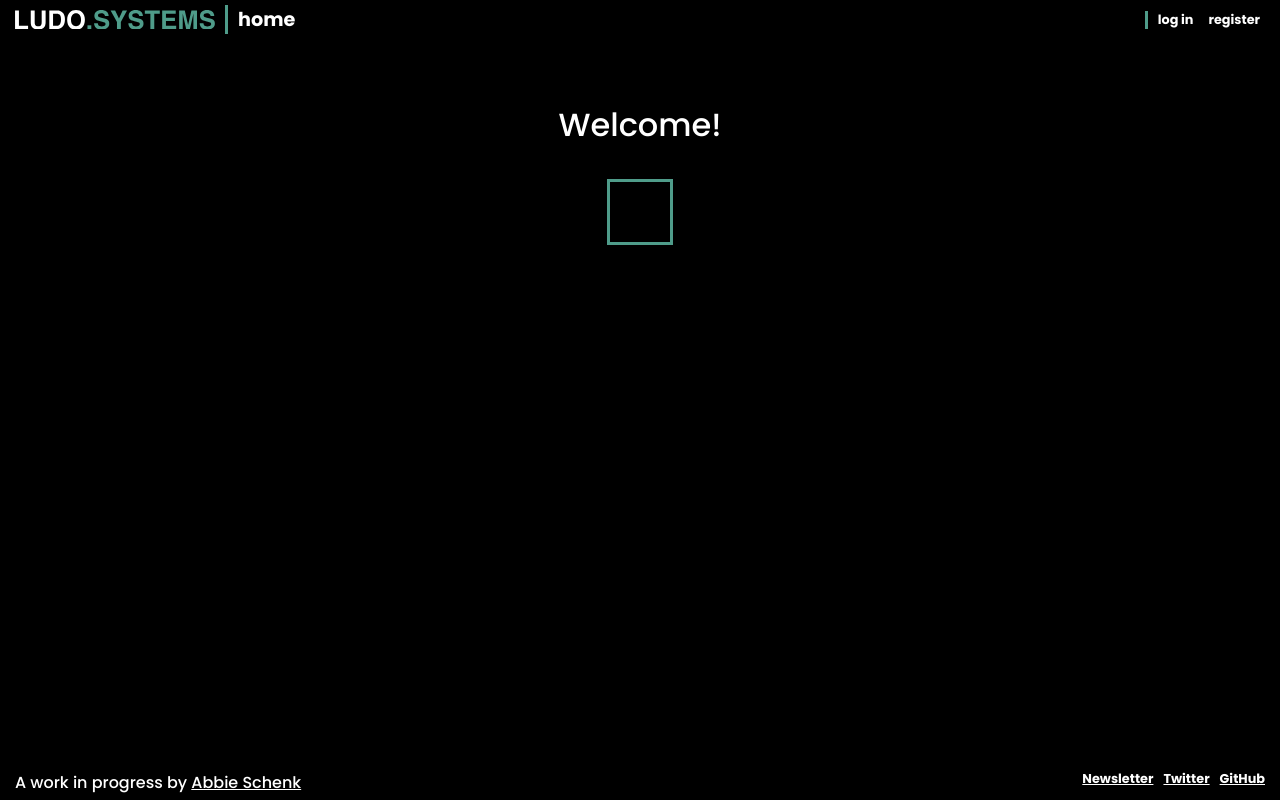
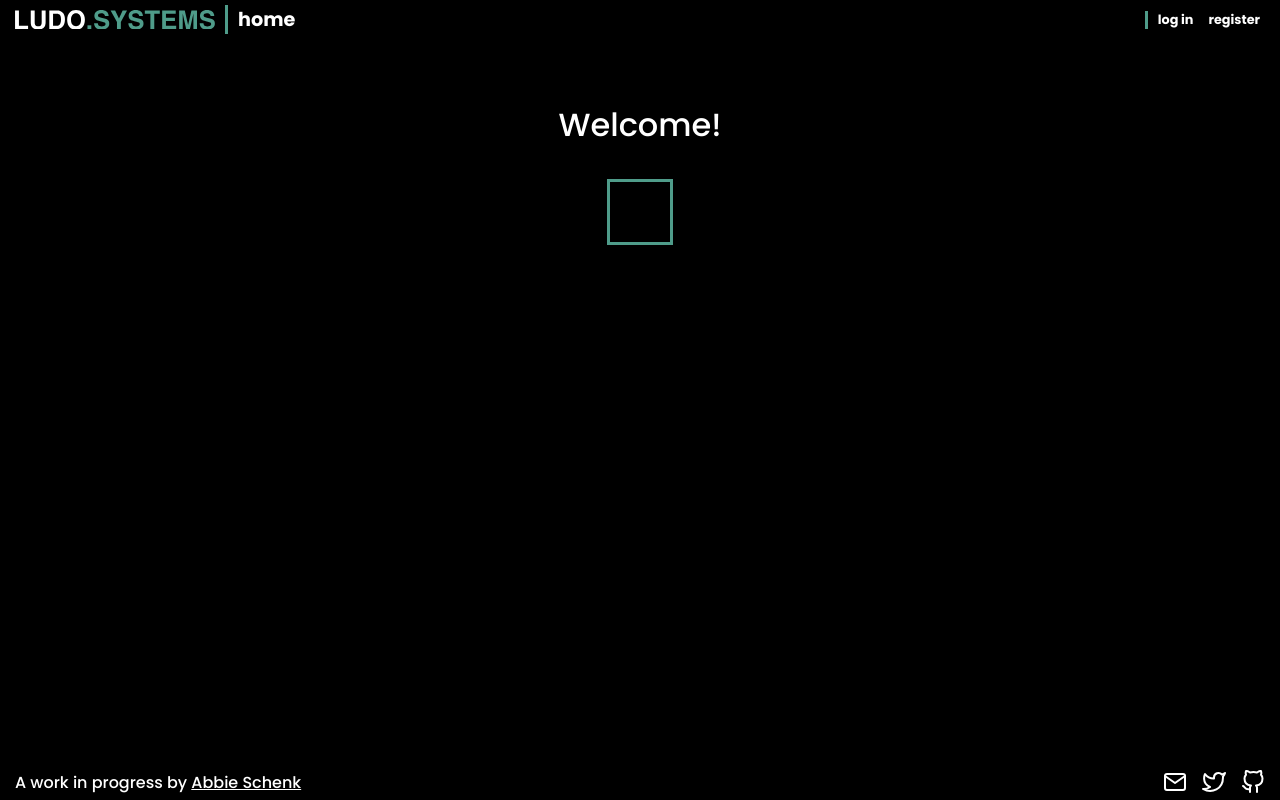
Before and after one commit to LudoSystems/ludosystems-app, a React (Create React App) app: page / in a window 1280 px wide. Built offline with nearby package versions, Linux system fonts and the light colour scheme; no server answers.

Commit message:
Added feather icons for social media icons

```diff
--- a/package.json
+++ b/package.json
@@ -11,6 +11,7 @@
     "formik": "^2.2.7",
     "react": "^17.0.2",
     "react-dom": "^17.0.2",
+    "react-feather": "^2.0.9",
     "react-flow-renderer": "^9.5.4",
     "react-router-dom": "^5.2.0",
     "react-scripts": "4.0.3",
--- a/src/App.js
+++ b/src/App.js
@@ -4,7 +4,11 @@
     Switch,
     Route
 } from "react-router-dom";
-
+import {
+    Mail,
+    GitHub,
+    Twitter,
+} from "react-feather";
 import  {
     ReactFlowProvider
 } from 'react-flow-renderer';
@@ -60,9 +64,15 @@
                         A work in progress by <a href="http://abbieschenk.com">Abbie Schenk</a>
                     </div>
                     <div id="footer-links">
-                        <a href="/">Newsletter</a>
-                        <a href="/">Twitter</a>
-                        <a href="https://github.com/Ludobaum">GitHub</a>
+                        <a href="/" target="_blank" rel="noopener">
+                            <Mail />
+                        </a>
+                        <a href="/" target="_blank" rel="noopener">
+                            <Twitter />
+                        </a>
+                        <a href="https://github.com/Ludobaum" target="_blank" rel="noopener">
+                            <GitHub />
+                        </a>
                     </div>
                 </footer>
             </CurrentUserProvider>
--- a/src/styles/App.scss
+++ b/src/styles/App.scss
@@ -110,7 +110,7 @@
         font-size: 0.8rem;
 
         a {
-            margin-left: 10px;
+            margin-left: 15px;
         }
     }
 
```
Also changed, not shown: 2 other files (tests, documents, lock files or other folders).
